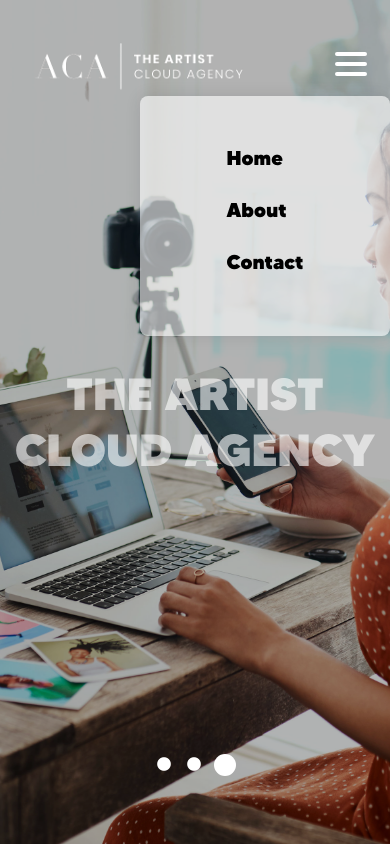
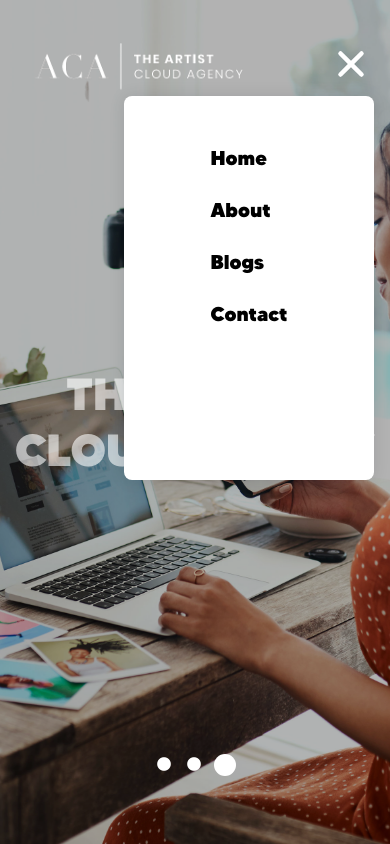
Before and after one commit to alamincoders/leading-page-react-vite-tailwindcss, a React (Vite) app: page / in a window 390 px wide. Both pictures are taken after a click on the button 351 px from the left and 63 px from the top of the page. Shown: the top 844 px of the page. Built offline with nearby package versions, Linux system fonts and the light colour scheme.

Commit message:
updated navbar

```diff
--- a/src/components/shared/Navbar.jsx
+++ b/src/components/shared/Navbar.jsx
@@ -75,21 +75,38 @@ const Navbar = () => {
             </li>
           </div>
           <div className="block lg:hidden">
-            <button onClick={() => setIsOpen(!isOpen)} className="cursor-pointer">
-              <svg xmlns="http://www.w3.org/2000/svg" width="48" height="48" viewBox="0 0 24 24">
-                <path fill="none" stroke="currentColor" strokeLinecap="round" strokeLinejoin="round" strokeWidth="2" d="M5 17h14M5 12h14M5 7h14" />
-              </svg>
-            </button>
+            {!isOpen ? (
+              <button onClick={() => setIsOpen(!isOpen)} className="cursor-pointer">
+                <svg xmlns="http://www.w3.org/2000/svg" width="48" height="48" viewBox="0 0 24 24">
+                  <path fill="none" stroke="currentColor" strokeLinecap="round" strokeLinejoin="round" strokeWidth="2" d="M5 17h14M5 12h14M5 7h14" />
+                </svg>
+              </button>
+            ) : (
+              <button onClick={() => setIsOpen(false)} className="cursor-pointer">
+                <svg xmlns="http://www.w3.org/2000/svg" width="48" height="48" viewBox="0 0 512 512">
+                  <path
+                    fill="currentColor"
+                    d="m289.94 256l95-95A24 24 0 0 0 351 127l-95 95l-95-95a24 24 0 0 0-34 34l95 95l-95 95a24 24 0 1 0 34 34l95-95l95 95a24 24 0 0 0 34-34Z"
+                  />
+                </svg>
+              </button>
+            )}
             {isOpen && (
               <div>
-                <ul className="bg-white/60 absolute top-24 sm:top-28 right-0 sm:right-10 rounded-lg shadow-3xl w-[250px] h-60 text-black">
-                  <div className="flex pt-12 justify-center h-full">
+                <ul
+                  onClick={() => setIsOpen(!isOpen)}
+                  className="bg-white absolute top-24 sm:top-28 right-4 sm:right-10 rounded-lg shadow-3xl w-[250px] h-96 text-black"
+                >
+                  <div className="flex pt-12 justify-center w-full h-full">
                     <div className=" space-y-6 text-xl">
                       <li className="hover:text-sky-500">
                         <Link to="/">Home</Link>
                       </li>{" "}
                       <li className="hover:text-sky-500">
                         <Link to="/">About</Link>
+                      </li>{" "}
+                      <li className="hover:text-sky-500">
+                        <Link to="/">Blogs</Link>
                       </li>{" "}
                       <li className="hover:text-sky-500">
                         <Link to="/">Contact</Link>
```
